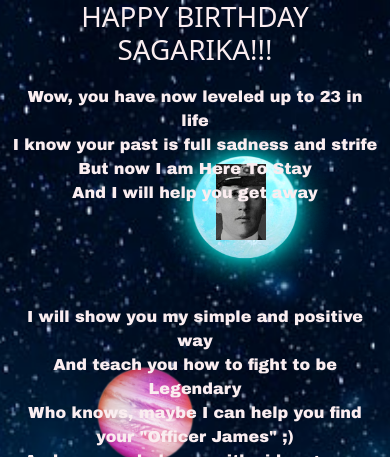
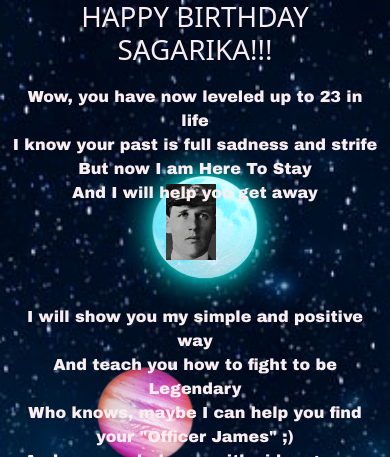
Before and after one commit to Sadia2001/HBday, a plain HTML site: page index.html in a window 390 px wide. Shown: the top 457 px of the page. Drawn offline with nearby package versions, Linux system fonts and the light colour scheme.

Commit message:
Update styles.css

```diff
--- a/styles.css
+++ b/styles.css
@@ -205,15 +205,15 @@ h1{
 
   .moon{
     width:170px;
-    bottom: 500px;
-    left: 80px;
+    bottom: 490px;
+    left: 60px;
     position: absolute;
   }
 
   .moody{
     width: 50px;
-    bottom: 560px;
-    left: 136px;
+    bottom: 550px;
+    left: 106px;
     position: absolute;
   }
 
```
